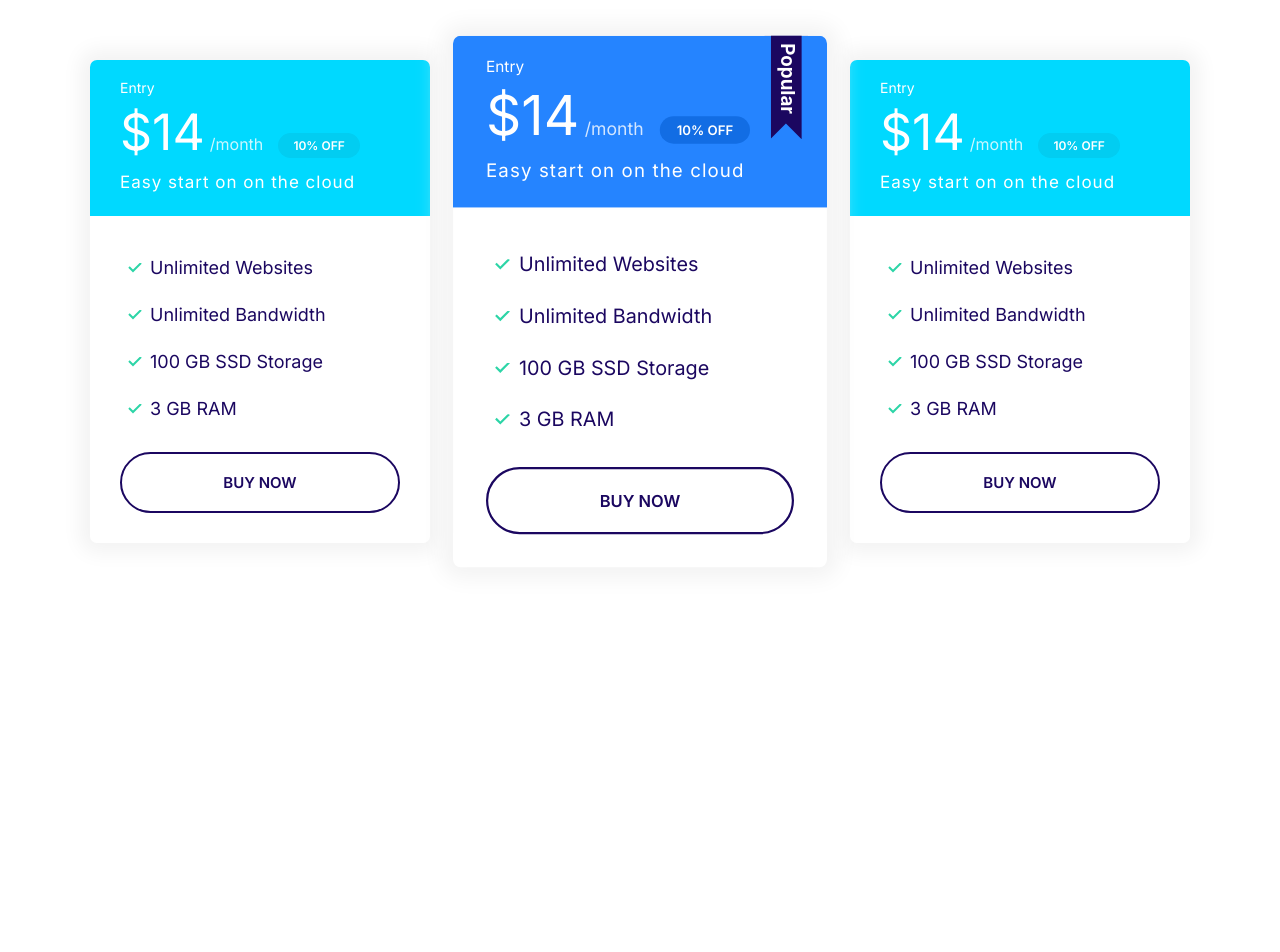
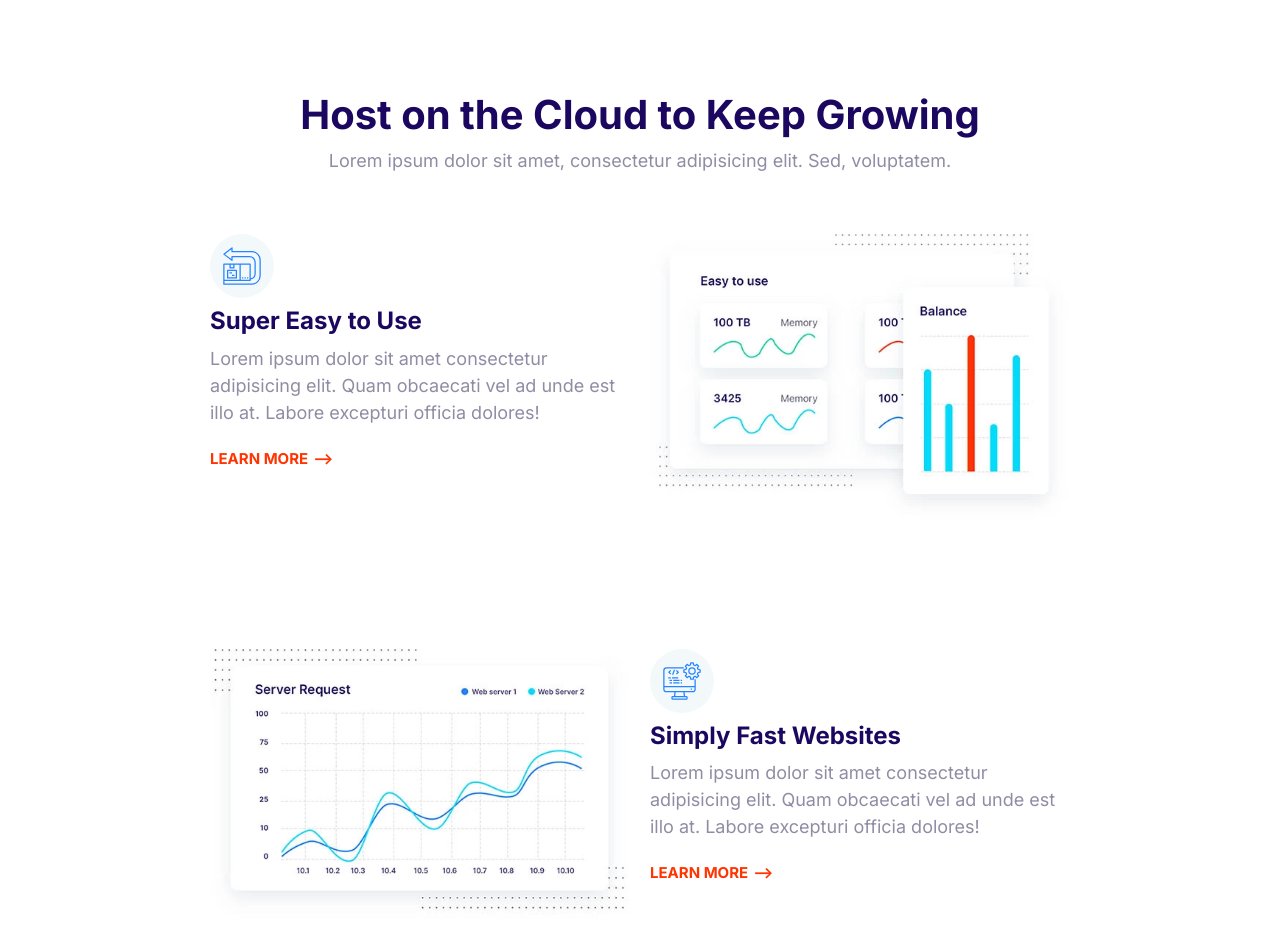
Before and after one commit to christymadilao/html-project, a plain HTML site: page index.html in a window 1280 px wide. Shown: the top 952 px of the page. Before the commit the page ends 800 px from the top, so only its background shows below. Drawn offline with Linux system fonts and the light colour scheme.

Commit message:
Built features block

```diff
--- a/css/styles.css
+++ b/css/styles.css
@@ -761,3 +761,27 @@ a {
   max-width: 500px;
   margin: 0 auto;
 }
+
+/* Features */
+.feature {
+  gap: 4rem 2rem;
+  margin: 12rem;
+}
+
+.feature__heading {
+  margin: 1rem 0;
+}
+
+.feature__image {
+  width: 100%;
+}
+
+.feature:first-of-type {
+  margin-top: 6rem;
+}
+
+@media screen and (min-width: 768px) {
+  .feature:nth-of-type(even) .feature__content {
+    order: 2;
+  }
+}
--- a/index.html
+++ b/index.html
@@ -13,69 +13,118 @@
     <link rel="stylesheet" href="css/styles.css" />
   </head>
   <body>
-    <section class="block container block-plans">
-      <div class="grid grid--1x3">
-        <div class="plan">
-          <div class="card card--secondary">
-            <header class="card__header">
-              <h3 class="plan__name">Entry</h3>
-              <span class="plan__price">$14</span>
-              <span class="plan__billing-cycle">/month</span>
-              <span class="badge badge--secondary badge--small">10% OFF</span>
-              <span class="plan__description">Easy start on on the cloud</span>
-            </header>
-            <div class="card__body">
-              <ul class="list list--tick">
-                <li class="list__item">Unlimited Websites</li>
-                <li class="list__item">Unlimited Bandwidth</li>
-                <li class="list__item">100 GB SSD Storage</li>
-                <li class="list__item">3 GB RAM</li>
-              </ul>
-              <button class="btn btn--outline btn--block">Buy Now</button>
-            </div>
-          </div>
+    <section class="block container">
+      <header class="block__header">
+        <h2>Host on the Cloud to Keep Growing</h2>
+        <p>
+          Lorem ipsum dolor sit amet, consectetur adipisicing elit. Sed,
+          voluptatem.
+        </p>
+      </header>
+      <article class="grid grid--1x2 feature">
+        <div class="feature__content">
+          <span class="icon-container">
+            <svg class="icon icon--primary">
+              <use xlink:href="images/sprite.svg#easy"></use>
+            </svg>
+          </span>
+          <h3 class="feature__heading">Super Easy to Use</h3>
+          <p>
+            Lorem ipsum dolor sit amet consectetur adipisicing elit. Quam
+            obcaecati vel ad unde est illo at. Labore excepturi officia dolores!
+          </p>
+          <a href="#" class="link-arrow">Learn More</a>
         </div>
-        <div class="plan plan--popular">
-          <div class="card card--primary">
-            <header class="card__header">
-              <h3 class="plan__name">Entry</h3>
-              <span class="plan__price">$14</span>
-              <span class="plan__billing-cycle">/month</span>
-              <span class="badge badge--primary badge--small">10% OFF</span>
-              <span class="plan__description">Easy start on on the cloud</span>
-            </header>
-            <div class="card__body">
-              <ul class="list list--tick">
-                <li class="list__item">Unlimited Websites</li>
-                <li class="list__item">Unlimited Bandwidth</li>
-                <li class="list__item">100 GB SSD Storage</li>
-                <li class="list__item">3 GB RAM</li>
-              </ul>
-              <button class="btn btn--outline btn--block">Buy Now</button>
-            </div>
-          </div>
+        <picture>
+          <source
+            type="image/webp"
+            srcset="images/easy.webp 1x, images/easy@2x.webp 2x"
+          />
+          <source
+            type="image/jpg"
+            srcset="images/easy.jpg 1x, images/easy@2x.jpg 2x"
+          />
+          <img class="feature__image" src="images/easy@2x.jpg" alt="" />
+        </picture>
+      </article>
+      <article class="grid grid--1x2 feature">
+        <div class="feature__content">
+          <span class="icon-container">
+            <svg class="icon icon--primary">
+              <use xlink:href="images/sprite.svg#computer"></use>
+            </svg>
+          </span>
+          <h3 class="feature__heading">Simply Fast Websites</h3>
+          <p>
+            Lorem ipsum dolor sit amet consectetur adipisicing elit. Quam
+            obcaecati vel ad unde est illo at. Labore excepturi officia dolores!
+          </p>
+          <a href="#" class="link-arrow">Learn More</a>
         </div>
-        <div class="plan">
-          <div class="card card--secondary">
-            <header class="card__header">
-              <h3 class="plan__name">Entry</h3>
-              <span class="plan__price">$14</span>
-              <span class="plan__billing-cycle">/month</span>
-              <span class="badge badge--secondary badge--small">10% OFF</span>
-              <span class="plan__description">Easy start on on the cloud</span>
-            </header>
-            <div class="card__body">
-              <ul class="list list--tick">
-                <li class="list__item">Unlimited Websites</li>
-                <li class="list__item">Unlimited Bandwidth</li>
-                <li class="list__item">100 GB SSD Storage</li>
-                <li class="list__item">3 GB RAM</li>
-              </ul>
-              <button class="btn btn--outline btn--block">Buy Now</button>
-            </div>
-          </div>
+        <picture>
+          <source
+            type="image/webp"
+            srcset="images/fast.webp 1x, images/fast@2x.webp 2x"
+          />
+          <source
+            type="image/jpg"
+            srcset="images/fast.jpg 1x, images/fast@2x.jpg 2x"
+          />
+          <img class="feature__image" src="images/fast@2x.jpg" alt="" />
+        </picture>
+      </article>
+      <article class="grid grid--1x2 feature">
+        <div class="feature__content">
+          <span class="icon-container">
+            <svg class="icon icon--primary">
+              <use xlink:href="images/sprite.svg#wordpress"></use>
+            </svg>
+          </span>
+          <h3 class="feature__heading">Wordpress Made Easy</h3>
+          <p>
+            Lorem ipsum dolor sit amet consectetur adipisicing elit. Quam
+            obcaecati vel ad unde est illo at. Labore excepturi officia dolores!
+          </p>
+          <a href="#" class="link-arrow">Learn More</a>
         </div>
-      </div>
+        <picture>
+          <source
+            type="image/webp"
+            srcset="images/wordpress.webp 1x, images/wordpress@2x.webp 2x"
+          />
+          <source
+            type="image/jpg"
+            srcset="images/wordpress.jpg 1x, images/wordpress@2x.jpg 2x"
+          />
+          <img class="feature__image" src="images/wordpress@2x.jpg" alt="" />
+        </picture>
+      </article>
+      <article class="grid grid--1x2 feature">
+        <div class="feature__content">
+          <span class="icon-container">
+            <svg class="icon icon--primary">
+              <use xlink:href="images/sprite.svg#clock"></use>
+            </svg>
+          </span>
+          <h3 class="feature__heading">24/7 Expert Support</h3>
+          <p>
+            Lorem ipsum dolor sit amet consectetur adipisicing elit. Quam
+            obcaecati vel ad unde est illo at. Labore excepturi officia dolores!
+          </p>
+          <a href="#" class="link-arrow">Learn More</a>
+        </div>
+        <picture>
+          <source
+            type="image/webp"
+            srcset="images/support.webp 1x, images/support@2x.webp 2x"
+          />
+          <source
+            type="image/jpg"
+            srcset="images/support.jpg 1x, images/support@2x.jpg 2x"
+          />
+          <img class="feature__image" src="images/support@2x.jpg" alt="" />
+        </picture>
+      </article>
     </section>
   </body>
 </html>
```
Also changed, not shown: images/easy.jpg (added), images/easy.webp (added), images/easy@2x.jpg (added), images/easy@2x.webp (added), images/fast.jpg (added), images/fast.webp (added), images/fast@2x.jpg (added), images/fast@2x.webp (added), images/support.jpg (added), images/support.webp (added), images/support@2x.jpg (added), images/support@2x.webp (added), images/wordpress.jpg (added), images/wordpress.webp (added), 2 more files.
